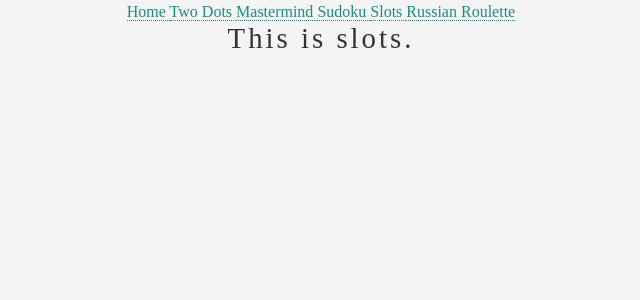
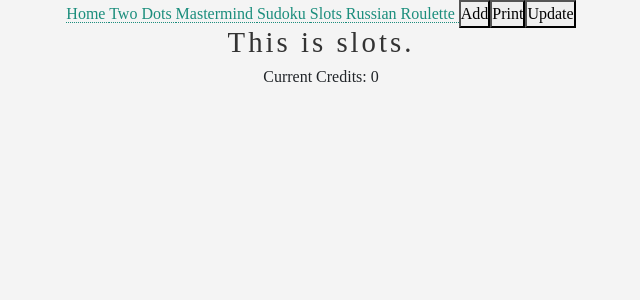
Before and after one commit to shazil-arif/Jackpot, a React (Create React App) app in the folder app/: page /slots in a window 1280 px wide. Shown: the top 300 px of the page, without its empty margins (319-959 px from the left). Built offline with nearby package versions, Linux system fonts and the light colour scheme.

Commit message:
Made changes to Slots and creditsInterface.

```diff
--- a/app/src/App.js
+++ b/app/src/App.js
@@ -7,8 +7,24 @@ import TwoDotsView from "./agents/TwoDots/TwoDotsView";
 import { RussiaRouletteView } from "./agents/RussianRoulette/RussiaRouletteView";
 import SudokuView from "./agents/Sudoku/SudokuView";
 import { SlotsView } from "./agents/Slots/SlotsView";
+import CreditInterface from "./CreditInterface";
+import { Button } from "react-bootstrap";
+import { useState } from "react";
 
 function App() {
+	const [credits, setCredits] = useState(CreditInterface.getCredits());
+	let oc = () => {
+		CreditInterface.addCredits(10, "Home");
+	};
+
+	let oc2 = () => {
+		console.log(CreditInterface.printEarnings());
+	};
+
+	let oc3 = () => {
+		console.log(CreditInterface.getCredits());
+	};
+
 	return (
 		<div className="App">
 			<div>
@@ -18,6 +34,9 @@ function App() {
 				<Link to="/sudoku">Sudoku </Link>
 				<Link to="/slots">Slots </Link>
 				<Link to="/russianroulette">Russian Roulette </Link>
+				<button onClick={oc}>Add </button>
+				<button onClick={oc2}>Print </button>
+				<button onClick={oc3}>Update </button>
 			</div>
 			<Switch>
 				<Route exact path="/" component={MainView} />
@@ -27,6 +46,7 @@ function App() {
 				<Route exact path="/sudoku" component={SudokuView} />
 				<Route exact path="/slots" component={SlotsView} />
 			</Switch>
+			<p>Current Credits: {CreditInterface.getCredits()}</p>
 		</div>
 	);
 }
--- a/app/src/CreditInterface.js
+++ b/app/src/CreditInterface.js
@@ -5,6 +5,9 @@ class CreditInterface {
 		this.history = [];
 	}
 
+	getCredits() {
+		return this.credits;
+	}
 	addCredits(credits, game) {
 		this.credits += credits;
 		this.history.push({ credits: credits, game: game });
--- a/app/src/agents/Slots/SlotsView.js
+++ b/app/src/agents/Slots/SlotsView.js
@@ -1,6 +1,10 @@
 import React, { Component } from "react";
+import SlotsModel from "./SlotsModel";
 
 export class SlotsView extends Component {
+	constructor(props) {
+		super(props);
+	}
 	render() {
 		return (
 			<div>
```
